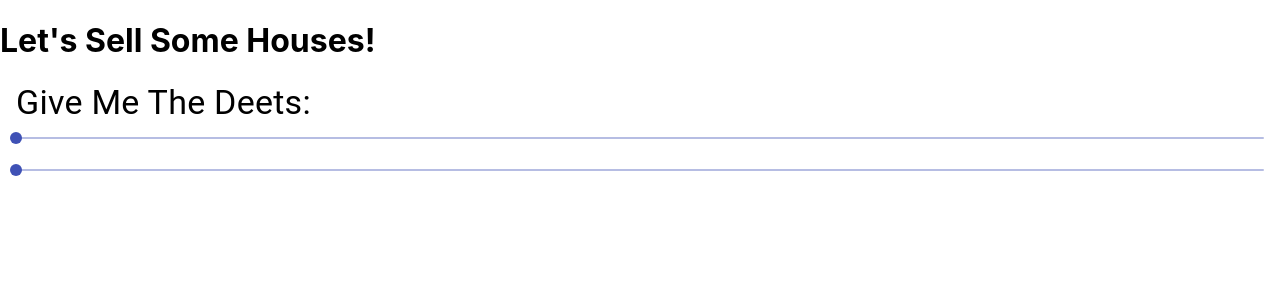
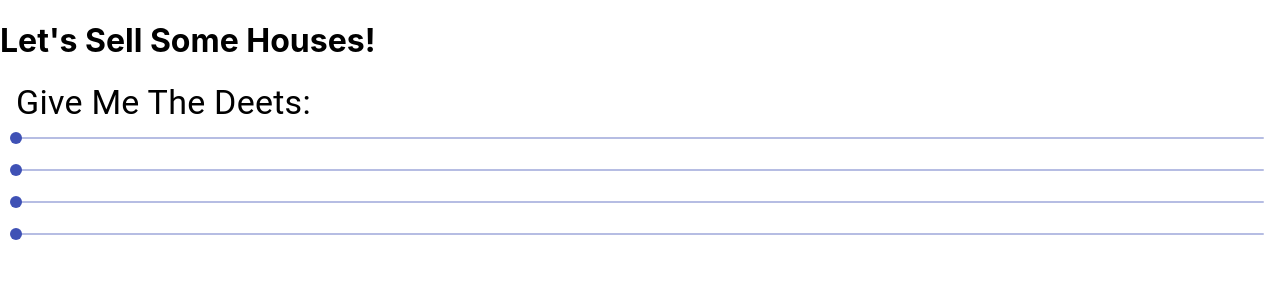
Before and after one commit to jeffn12/home-sale-tools, a React (Create React App) app: page / in a window 1280 px wide. Shown: the top 300 px of the page. Built offline with nearby package versions, Linux system fonts and the light colour scheme.

Commit message:
feat: add input for attorney fee

```diff
--- a/src/components/DetailInput.js
+++ b/src/components/DetailInput.js
@@ -5,6 +5,8 @@ import { Box, Slider, Typography } from '@material-ui/core';
 const DetailInput = () => {
   const [amountOwed, setAmountOwed] = useState(0);
   const [commissionRate, setCommissionRate] = useState(0);
+  const [transferTaxRate, setTransferTaxRate] = useState(0);
+  const [attorneyFee, setAttorneyFee] = useState(0);
   const handleAmountOwedChange = (e, value) => setAmountOwed(value);
   return (
     <Box m={2}>
@@ -21,6 +23,18 @@ const DetailInput = () => {
         onChange={(e, value) => setCommissionRate(value)}
         aria-label="commissionRate"
       />
+      <Slider
+        value={transferTaxRate}
+        onChange={(e, value) => setTransferTaxRate(value)}
+        aria-label="transferTaxRate"
+      />
+      <Slider
+        value={attorneyFee}
+        onChange={(e, value) => setAttorneyFee(value)}
+        aria-label="attorneyFee"
+        max={5000}
+        step={0.01}
+      />
     </Box>
   );
 };
```
Also changed, not shown: 1 other file (tests, documents, lock files or other folders).
